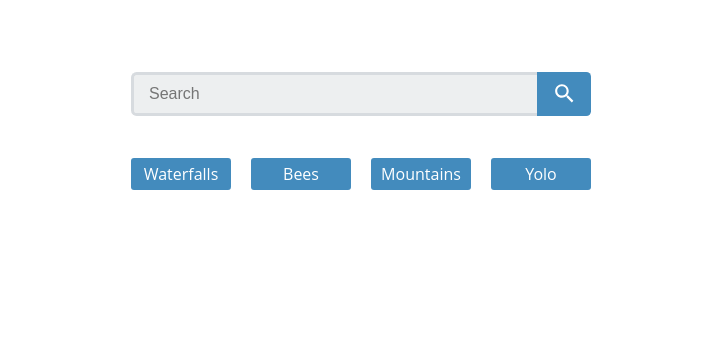
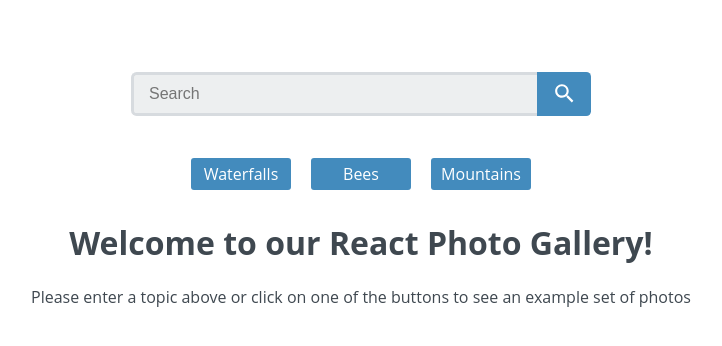
Before and after one commit to Wmchance/react-gallery-app, a React (Create React App) app: page / in a window 1280 px wide. Shown: the top 346 px of the page, without its empty margins (279-1001 px from the left). Built offline with nearby package versions, Linux system fonts and the light colour scheme; no server answers.

Commit message:
Add a 'Home' route

```diff
--- a/src/App.js
+++ b/src/App.js
@@ -7,7 +7,7 @@ import {
 import MainNav from "./components/MainNav";
 import SearchForm from "./components/SearchForm";
 import PhotoFetcher from "./components/PhotoFetcher";
-import Yolo from "./components/Yolo";
+import Home from "./components/Home";
 import Bees from "./components/Bees";
 import Waterfalls from "./components/waterfalls";
 import Mountains from "./components/Mountains";
@@ -64,7 +64,8 @@ function App() {
               myApiKey = {myApiKey}
             />}
           />
-          <Route path="/yolo" element={<Yolo/>} />
+
+          <Route path="/" element={<Home/>} />
         </Routes>
       </div>
     </BrowserRouter>
--- /dev/null
+++ b/src/components/Home.js
@@ -0,0 +1,12 @@
+import React from "react";
+
+const Home = () => {
+    return (
+        <div>
+            <h1>Welcome to our React Photo Gallery!</h1>
+            <p>Please enter a topic above or click on one of the buttons to see an example set of photos</p>
+        </div>
+    )
+}
+
+export default Home;
--- a/src/components/MainNav.js
+++ b/src/components/MainNav.js
@@ -16,9 +16,6 @@ const MainNav = (props) => {
                 <li onClick={submitFunction}>
                     <Link to='/mountains'>Mountains</Link>
                 </li>
-                <li>
-                    <Link to='/yolo' onClick={() => console.log("yolo")}>Yolo</Link>
-                </li>
             </ul>
         </nav>
     )
--- a/src/components/PhotoFetcher.js
+++ b/src/components/PhotoFetcher.js
@@ -22,7 +22,7 @@ const PhotoFetcher = ({ myApiKey, searchValue }) => {
 
       return (
         <div className="photo-container">
-            <h2>{searchValue} Photos!</h2>
+            <h2>{searchValue}!</h2>
             <ul>
                 {Photos.map((photo, i) => {
                     return (
--- a/src/components/Yolo.js
+++ /dev/null
@@ -1,11 +0,0 @@
-import React from "react";
-
-const Yolo = () => {
-    return (
-        <h1>
-            Yolo
-        </h1>
-    )
-}
-
-export default Yolo;
```
